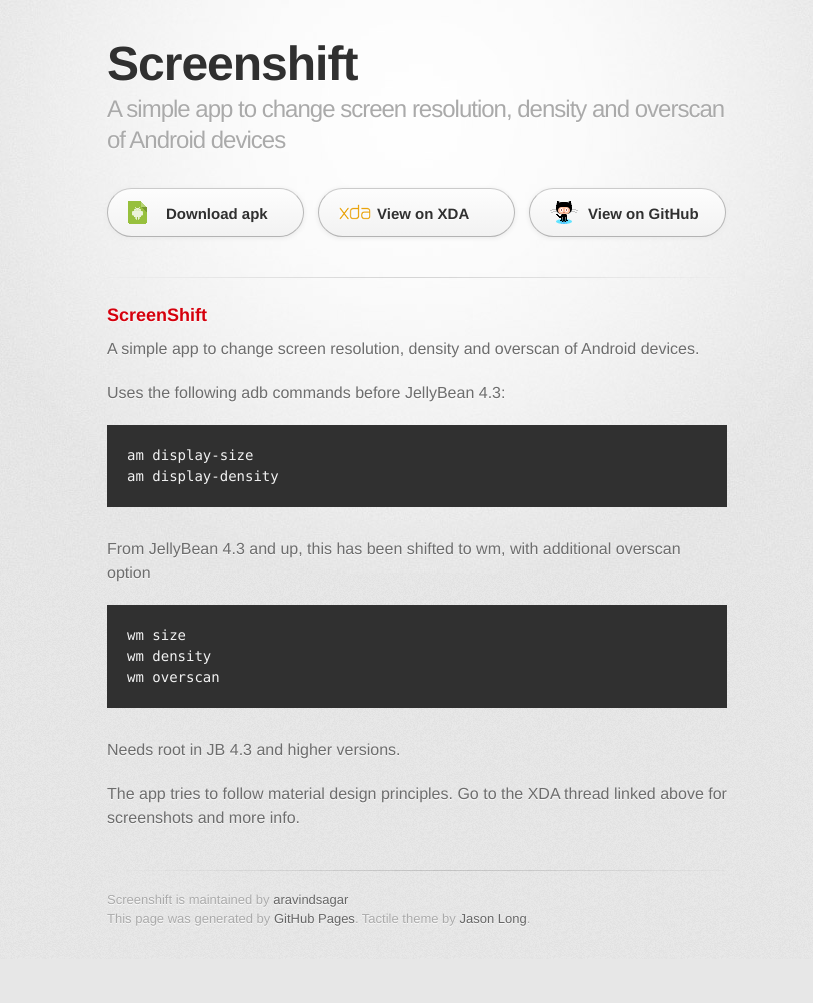
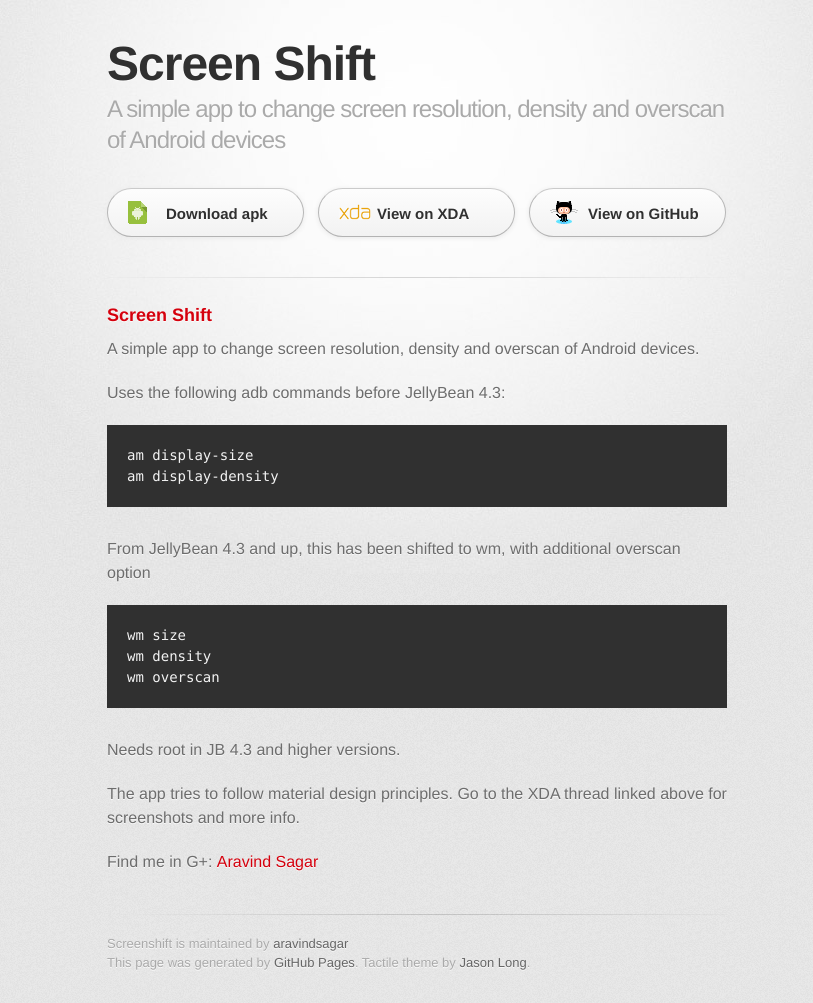
Before and after one commit to aravindsagar/ScreenShift, a plain HTML site: page index.html in a window 1280 px wide. Shown: the whole page, without its empty margins (223-1036 px from the left). Before the commit the page ends 959 px from the top, so only its background shows below. Drawn offline with Linux system fonts and the light colour scheme; a web font is replaced by a local one.

Commit message:
Tweaks in landing page

```diff
--- a/index.html
+++ b/index.html
@@ -10,7 +10,7 @@
     <!--[if lt IE 9]>
     <script src="//html5shiv.googlecode.com/svn/trunk/html5.js"></script>
     <![endif]-->
-    <title>Screenshift by aravindsagar</title>
+    <title>Screen Shift by aravindsagar</title>
   </head>
 
   <body>
@@ -18,7 +18,7 @@
       <div class="inner">
 
         <header>
-          <h1>Screenshift</h1>
+          <h1>Screen Shift</h1>
           <h2>A simple app to change screen resolution, density and overscan of Android devices</h2>
         </header>
 
@@ -32,7 +32,7 @@
 
         <section id="main_content">
           <h3>
-<a id="screenshift" class="anchor" href="#screenshift" aria-hidden="true"><span class="octicon octicon-link"></span></a>ScreenShift</h3>
+<a id="screenshift" class="anchor" href="#screenshift" aria-hidden="true"><span class="octicon octicon-link"></span></a>Screen Shift</h3>
 
 <p>A simple app to change screen resolution, density and overscan of Android devices.</p>
 
@@ -53,6 +53,8 @@
 
 <p>The app tries to follow material design principles. Go to the XDA thread linked above for screenshots and more info.</p>
 
+<p>Find me in G+: <a href="https://plus.google.com/+AravindSagar">Aravind Sagar</a> </p>
+
         </section>
 
         <footer>
```
